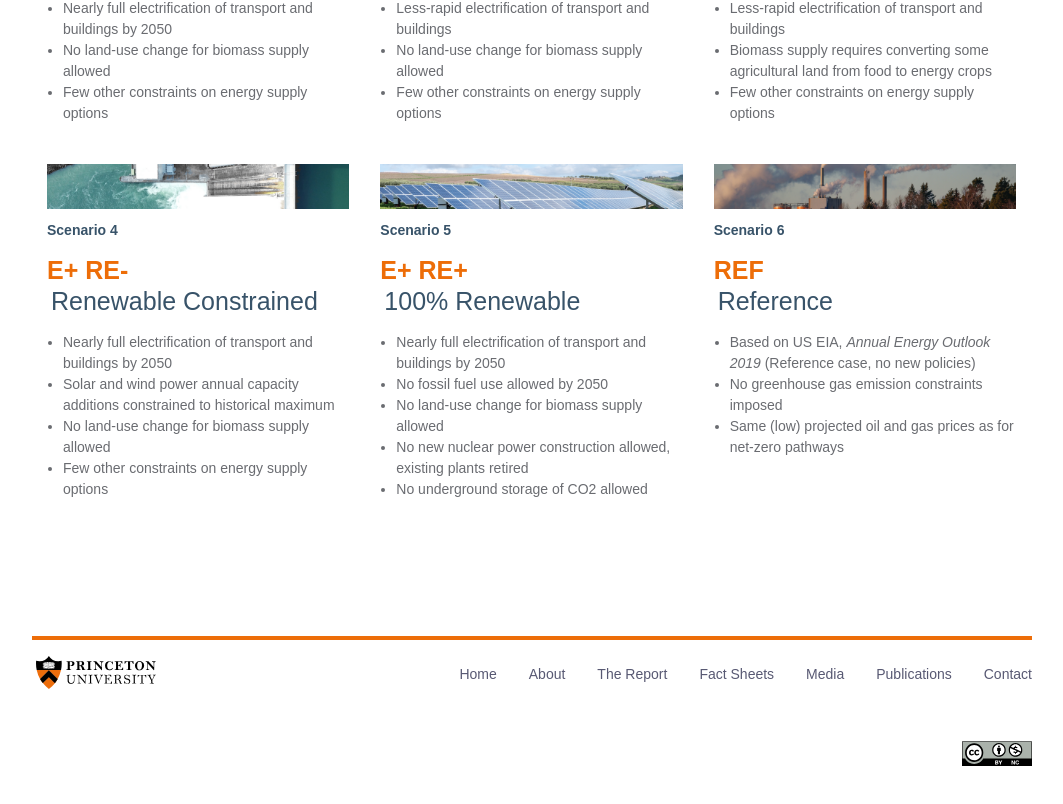
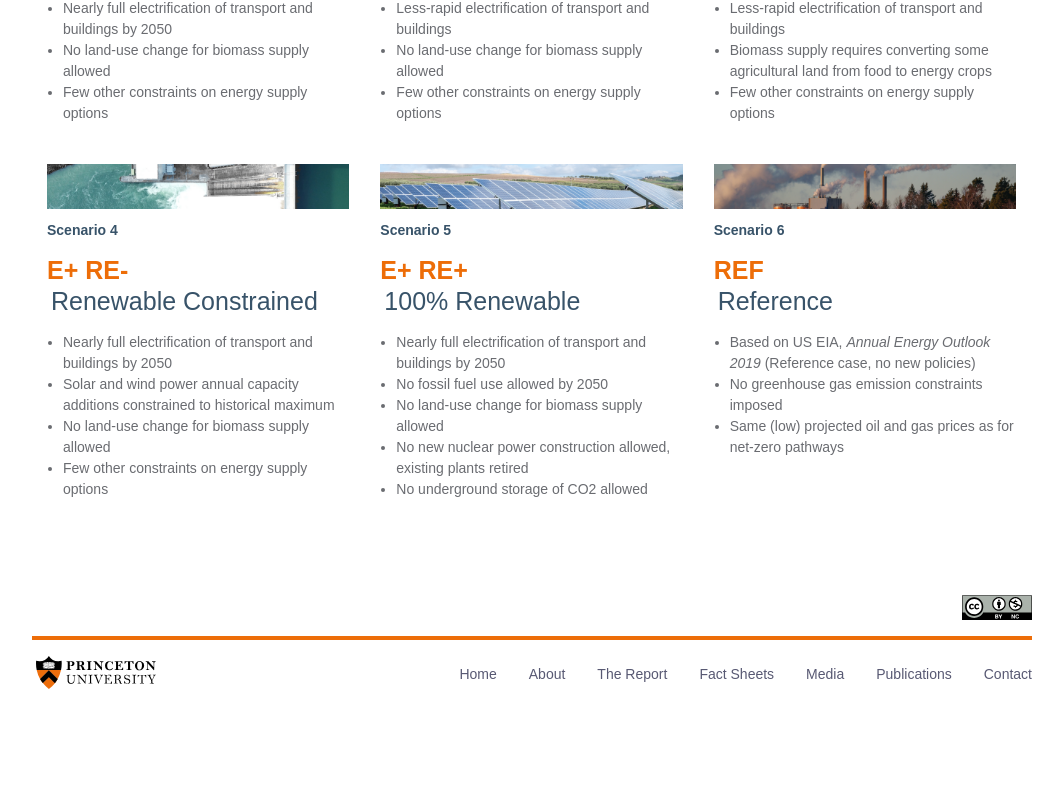
Before and after one commit to Hyperobjekt/nzap-site, a React app: page / in a window 1280 px wide. Shown: the part 1042-1846 px from the top of the page, without its empty margins (108-1171 px from the left). After the commit the page ends 1783 px from the top, so only its background shows below. Built offline with nearby package versions, Linux system fonts and the light colour scheme; no server answers; a web font is replaced by a local one; what redux-immutable-state-invariant would draw is missing.

Commit message:
adjust cc placement on hp

```diff
--- a/src/components/_global/Footer.js
+++ b/src/components/_global/Footer.js
@@ -1,11 +1,13 @@
 import React from "react";
-import { NavLink } from "react-router-dom";
+import { NavLink, useLocation } from "react-router-dom";
 import styles from "../../_styles/_stylesGuide";
 import primcetonLogo from '../../assets/images/footer/princeton-logo.svg'
 import ccIcon from '../../assets/images/icons/cc-by-nc.svg'
 import './Footer.scss';
 
 const Footer = () => {
+  const { pathname } = useLocation();
+  console.log("pathname:", pathname)
   const sg = styles();
   const activeStyle = { color: sg.colors.primary };
   return (
@@ -26,8 +28,8 @@ const Footer = () => {
           </nav>
         </div>
       </div>
-      <div className="nzap-footer__cc row pb-5">
-        <a href="https://creativecommons.org/licenses/by-nc/4.0/" target="_blank" rel="noopener noreferrer" className="d-block pt-4 pt-md-0 mx-auto mr-md-0">
+      <div className={`nzap-footer__cc row pb-5${pathname == '/' ? ' nzap-footer__cc--above w-100 w-md-auto' : ''}`}>
+        <a href="https://creativecommons.org/licenses/by-nc/4.0/" target="_blank" rel="noopener noreferrer" className={`d-block pt-md-0 mx-auto mr-md-0${pathname == '/' ? '' : ' pt-4'}`}>
           <img src={ccIcon} className="" alt="Creative Commons Attribution-NonCommercial" />
         </a>
       </div>
--- a/src/components/_global/Footer.scss
+++ b/src/components/_global/Footer.scss
@@ -3,6 +3,7 @@
 
 .nzap-footer {
   border-top: 4px $accent-color solid;
+  position: relative;
   .footer-logo {
     img {
       max-width: 120px;
@@ -17,6 +18,14 @@
 
   &__cc {
 
+    &--above {
+      position: absolute;
+      padding: 0;
+      right: 0;
+      margin: 0 !important;
+      top: -45px;
+    }
+
     img {
       max-width: 70px;
     }
```
